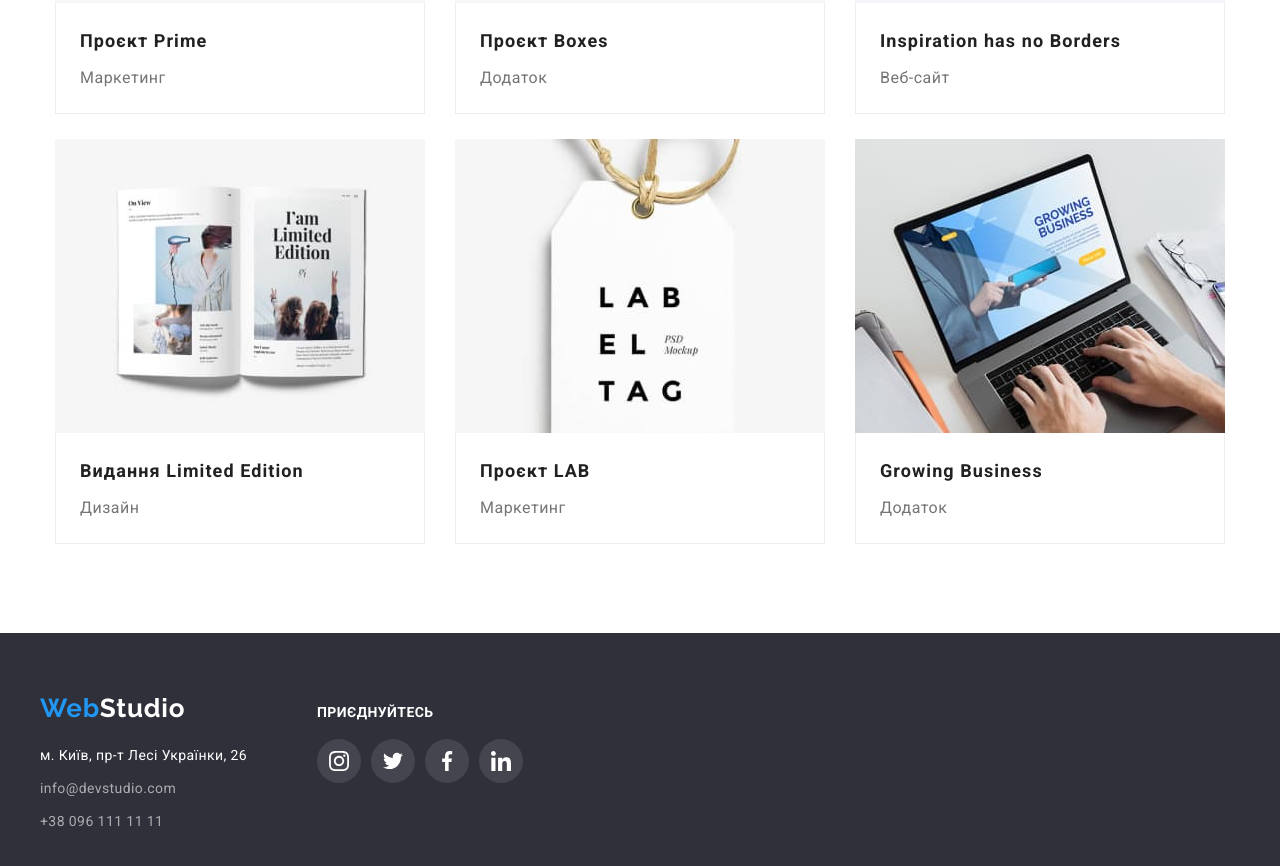
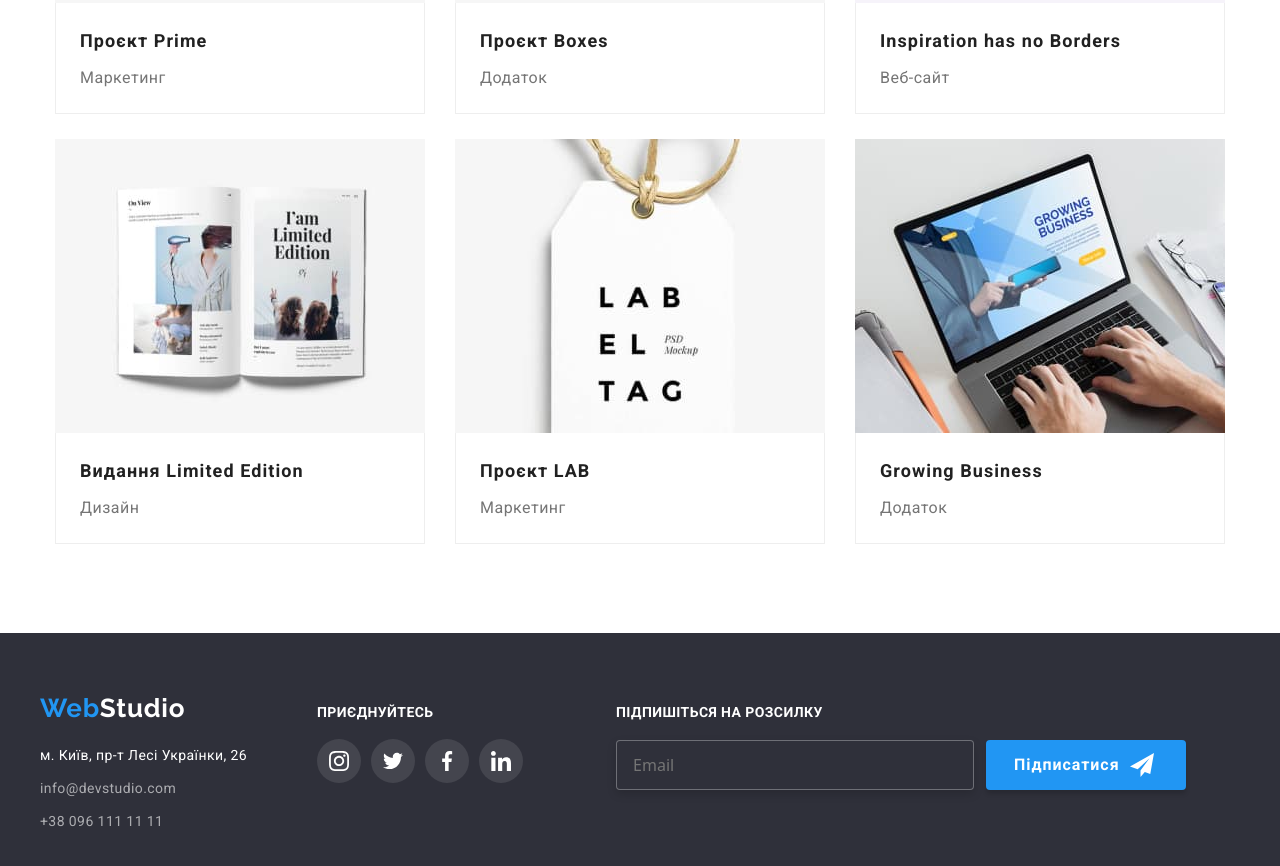
Before and after one commit to OrestMaliuta/goit-markup-hw-05, a plain HTML site: page portfolio.html in a window 1280 px wide. Shown: the part 983-1849 px from the top of the page. Drawn offline with nearby package versions, Linux system fonts and the light colour scheme; files whose address does not match are found by name.

Commit message:
v5.999
v6 add in footer form subcribe

```diff
--- a/css/styles.css
+++ b/css/styles.css
@@ -1096,14 +1096,14 @@ h1 , h2 ,h3 , h4, h5, h6 , p ,ul {
         font-style: normal;
         font-weight: 700;
         font-size: 16px;
-        line-height: 30px;
+        line-height: 0.53;
         /* identical to box height, or 188% */
 
         display: flex;
         align-items: center;
         text-align: center;
         letter-spacing: 0.06em;
-        padding: 10px 0px 10px 28px;
+        padding: 13px 28px 13px 28px;
         color: #FFFFFF;
 
 }
@@ -1136,3 +1136,11 @@ h1 , h2 ,h3 , h4, h5, h6 , p ,ul {
 
     color: #FFFFFF;
 }
+
+.subscribe-icon {
+    margin-left: 10px;
+    display: flex;
+    align-items: center;
+    text-align: center;
+    width: 24px;
+    height: 24px;
--- a/portfolio.html
+++ b/portfolio.html
@@ -326,7 +326,36 @@
                     </li>
                 </ul>
             </div>
+
+            <div class="subscribe-tg">
+                <form class="subscribe-tg-form">
+
+                    <label for="mail">Підпишіться на розсилку</label>
+                    <div class="covn">
+                        <input type="email" name="mail" id="mail" placeholder="Email">
+
+
+                        <button type="submit">Підписатися
+                            <svg class="subscribe-icon" width="20px" height="20px">
+
+                                <use href="./images/iconsend.svg#icon-send"></use>
+
+                            </svg>
+                        </button>
+
+                    </div>
+
+
+                </form>
+
+            </div>
+
         </div>
+
+
+
+
+
     </footer>
 
 </body>
```
Also changed, not shown: index.html (+3 -3 lines), images/iconsend.svg (added).
